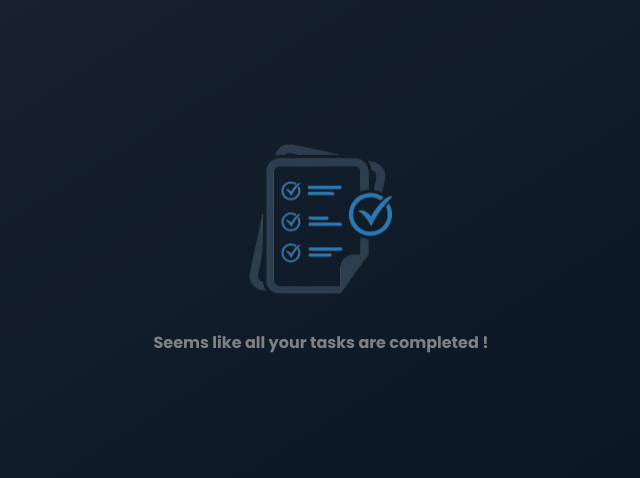
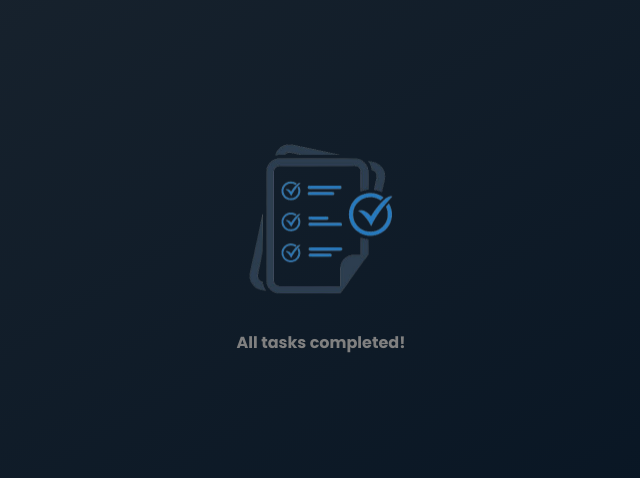
Before and after one commit to Yudin101/TODO-List, a Flask app: page / in a window 1280 px wide. Shown: the part 157-635 px from the top of the page, without its empty margins (319-959 px from the left). Run offline with Flask 3, Linux system fonts and the light colour scheme; the visitor is signed in with stand-in values (Sample User, id 1); some libraries are stand-ins or nearby versions.

Commit message:
fixed empty list text

```diff
--- a/static/styles.css
+++ b/static/styles.css
@@ -628,6 +628,7 @@ nav p{
 	align-items: center;
 	height: 60vh;
 	color: gray;
+	text-align: center;
 }
 
 .empty-img{
--- a/templates/index.html
+++ b/templates/index.html
@@ -15,7 +15,7 @@
 			<!-- <p>Seems like all your tasks are completed!</p> -->
 			<div class="empty-img-div">
 				<img class="empty-img" src="/static/images/empty.png">
-				<h4 class="empty-text">Seems like all your tasks are completed !</h4>
+				<h4 class="empty-text">All tasks completed!</h4>
 			</div>
 		{% else %}
 			<ul>
```
